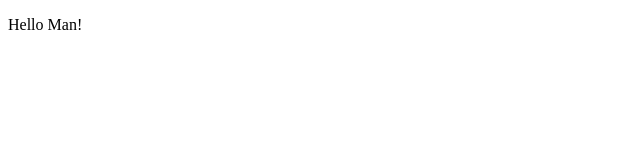
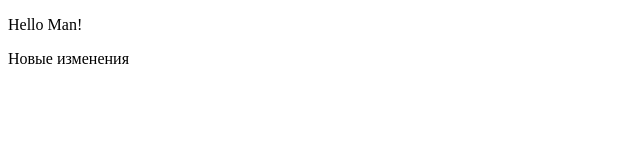
Before and after one commit to NikolaiShcherbinin/test_project, a plain HTML site: page index.html in a window 1280 px wide. Shown: the whole page, without its empty margins (0-640 px from the left). Drawn offline with Linux system fonts and the light colour scheme.

Commit message:
index.html

```diff
--- a/index.html
+++ b/index.html
@@ -10,5 +10,6 @@
     <p>Hello Man!</p>
 
     <script src="script/script.js"></script>
+    <p>Новые изменения</p>
 </body>
 </html>
```
